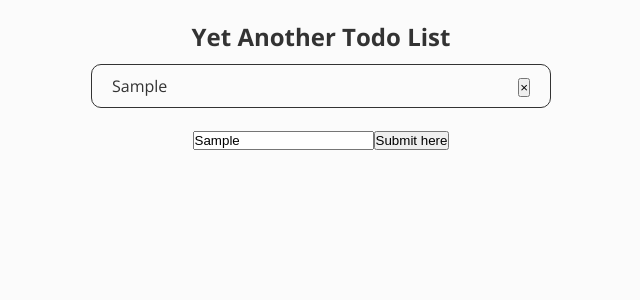
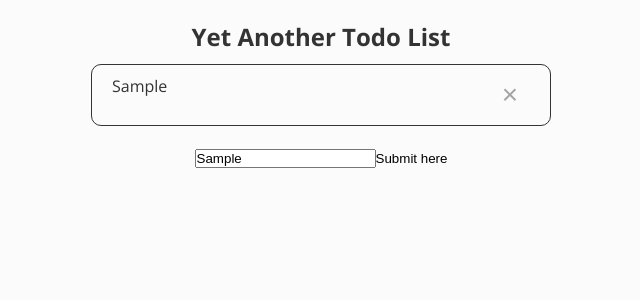
Before and after one commit to flcsn/yet-another-todo-list, a React (Create React App) app: page / in a window 1280 px wide. Both pictures are taken after typing "Sample" into the empty fields and a click on the button "Submit here". Shown: the top 300 px of the page, without its empty margins (319-959 px from the left). Built offline with nearby package versions, Linux system fonts and the light colour scheme.

Commit message:
added functionality to remove todos

```diff
--- a/src/App.js
+++ b/src/App.js
@@ -12,10 +12,17 @@ const App = () => {
     setTodos(newTodos)
   }
 
+  const deleteTodo = (todo) => {
+    console.log('removing', todo)
+    const newTodos = todos.filter(t => t !== todo)
+    console.log('setting new todos to', newTodos)
+    setTodos(newTodos)
+  }
+
   return (
     <div className='main-container'>
       <AppTitle />
-      <TodoList todos={todos} />
+      <TodoList todos={todos} deleteTodo={deleteTodo}/>
       <TodoForm addNewTodo={addNewTodo} />
     </div>
   )
--- a/src/components/TodoItem.js
+++ b/src/components/TodoItem.js
@@ -1,13 +1,18 @@
 import React from 'react'
 
-const TodoItem = ({ todo }) => {
+const TodoItem = ({ todo, deleteTodo }) => {
+  const handleClick = (event) => {
+    event.preventDefault()
+    console.log('clicked!', todo)
+    deleteTodo(todo)
+  }
   return (
     <div className='todo-item'>
       <div>
         {todo}
       </div>
-      <div>
-        <button>
+      <div className='delete-btn'>
+        <button onClick={(event) => handleClick(event)}>
           &times;
         </button>
       </div>
--- a/src/components/TodoList.js
+++ b/src/components/TodoList.js
@@ -1,13 +1,15 @@
 import React from 'react'
 import TodoItem from './TodoItem'
 
-const TodoList = ({ todos }) => {
+const TodoList = ({ todos, deleteTodo }) => {
   return (
     <div className='container'>
       <ul>
         { todos.length === 0
           ? <div>No todos yet</div>
-          : todos.map(todo => <TodoItem key={todo} todo={todo} />)}
+          : todos.map(todo =>
+            <TodoItem key={todo} todo={todo} deleteTodo={deleteTodo} />)
+        }
       </ul>
     </div>
   )
--- a/src/index.css
+++ b/src/index.css
@@ -16,6 +16,12 @@ html, body {
 
 ul {
   list-style: none;
+}
+
+button {
+  cursor: pointer;
+  border: none;
+  background: none;
 }
 
 
@@ -58,3 +64,20 @@ ul {
   border-radius: 10px;
   padding: 10px 20px;
 }
+
+.delete-btn {
+  display: flex;
+  height: 40px;
+  width: 40px;
+  justify-content: center;
+  align-items: center;
+}
+
+.delete-btn > button {
+  font-size: 28px;
+  color: var(--color-gray)
+}
+
+.delete-btn > button:hover {
+  color: var(--color-black)
+}
```
